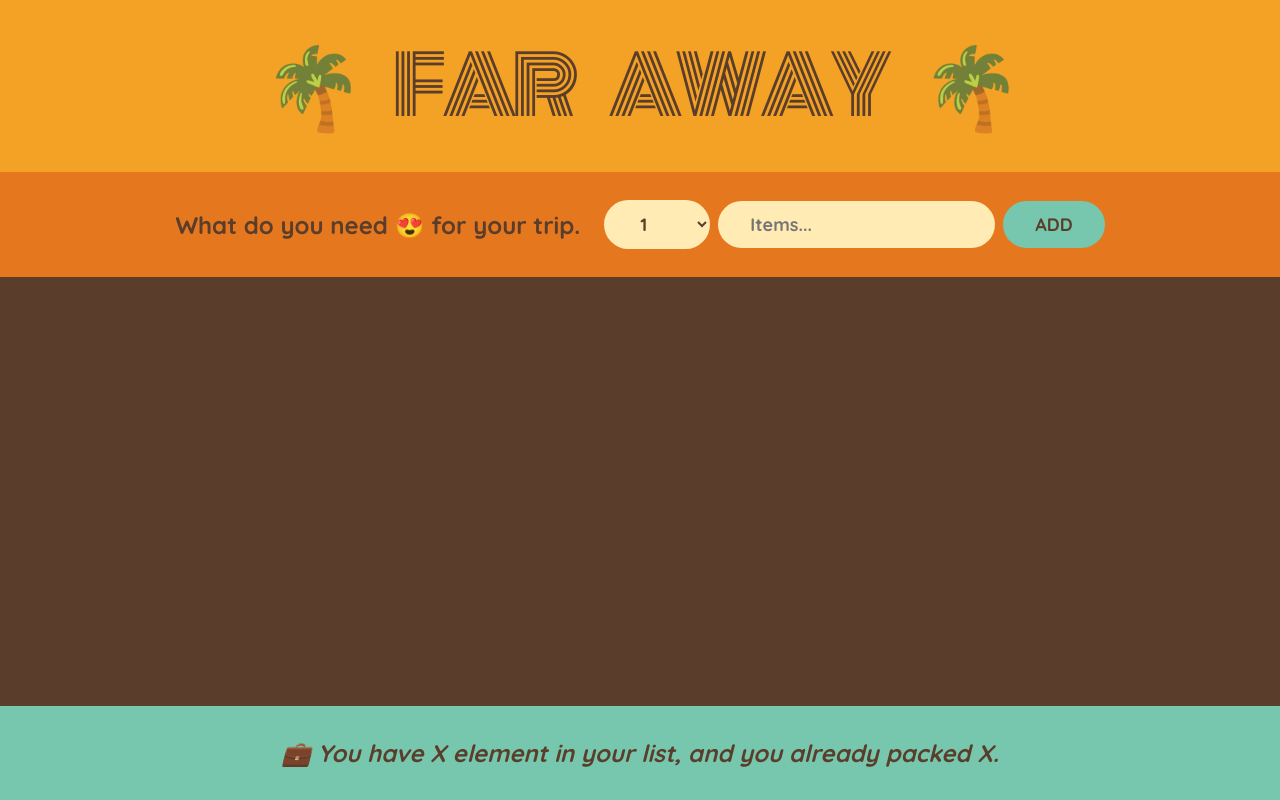
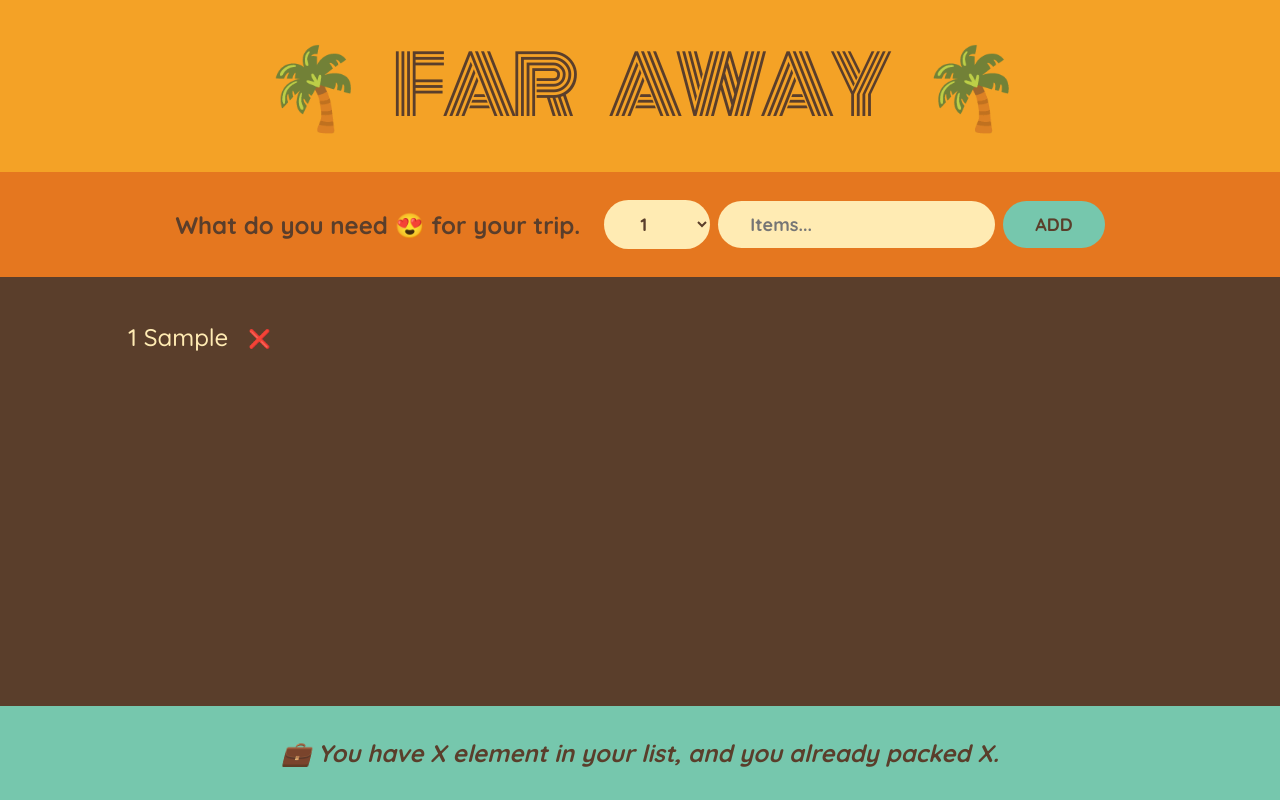
Before and after one commit to Ambrish5211/React-Course, a React (Create React App) app in the folder travel-list/: page / in a window 1280 px wide. Both pictures are taken after typing "Sample" into the empty fields and a click on the button "ADD". Built offline with nearby package versions, Linux system fonts and the light colour scheme.

Commit message:
delete items added

```diff
--- a/travel-list/src/App.js
+++ b/travel-list/src/App.js
@@ -72,7 +72,7 @@ function PackingList({ items, onDelete }) {
     <div className="list">
       <ul>
         {items.map((list) => {
-          return <List list={list} onDelete={onDelete} />;
+          return <List list={list} onDelete={onDelete} key={list.id}/>;
         })}
       </ul>
     </div>
@@ -85,7 +85,7 @@ function List({ list, onDelete }) {
       <span style={list.packed ? { textDecoration: "line-through" } : {}}>
         {list.quantity} {list.description}
       </span>
-      <button onClick={onDelete(list.id)}>❌</button>
+      <button onClick={() => onDelete(list.id)}>❌</button>
     </li>
   );
 }
```
